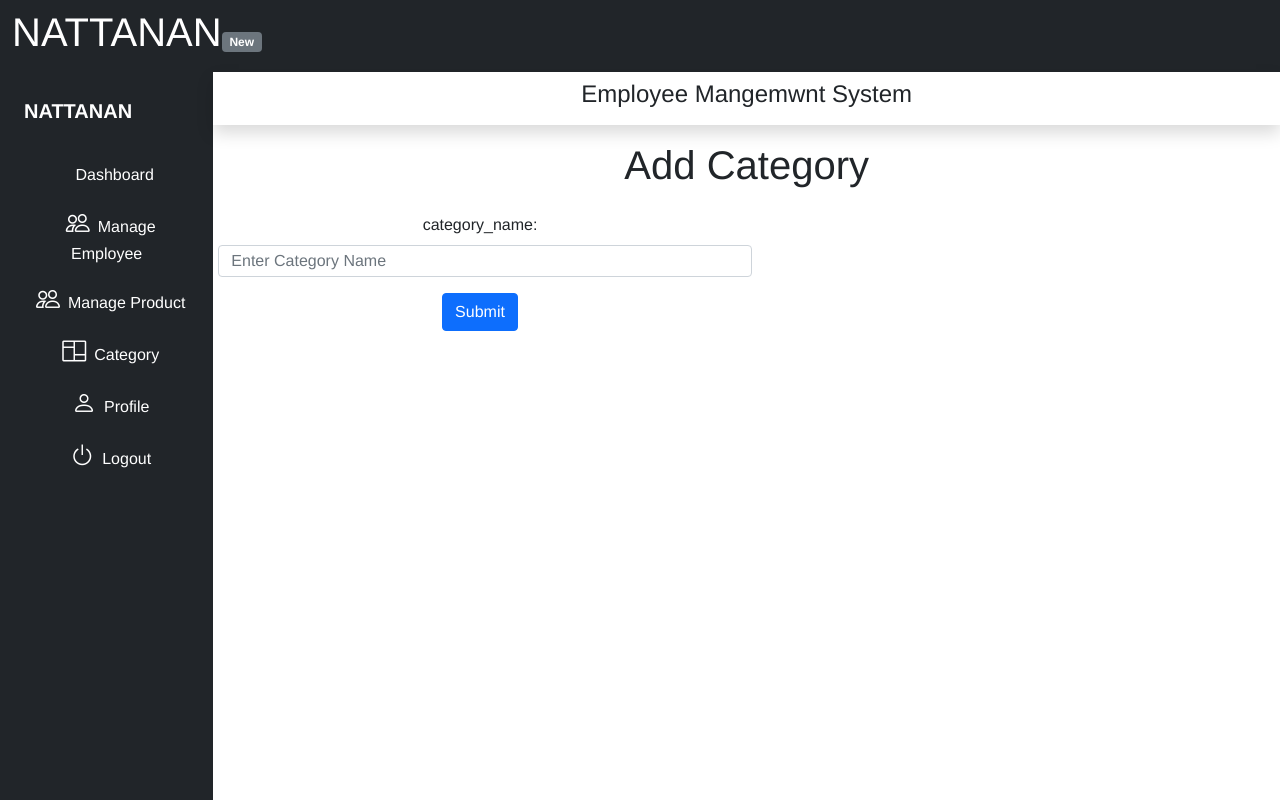
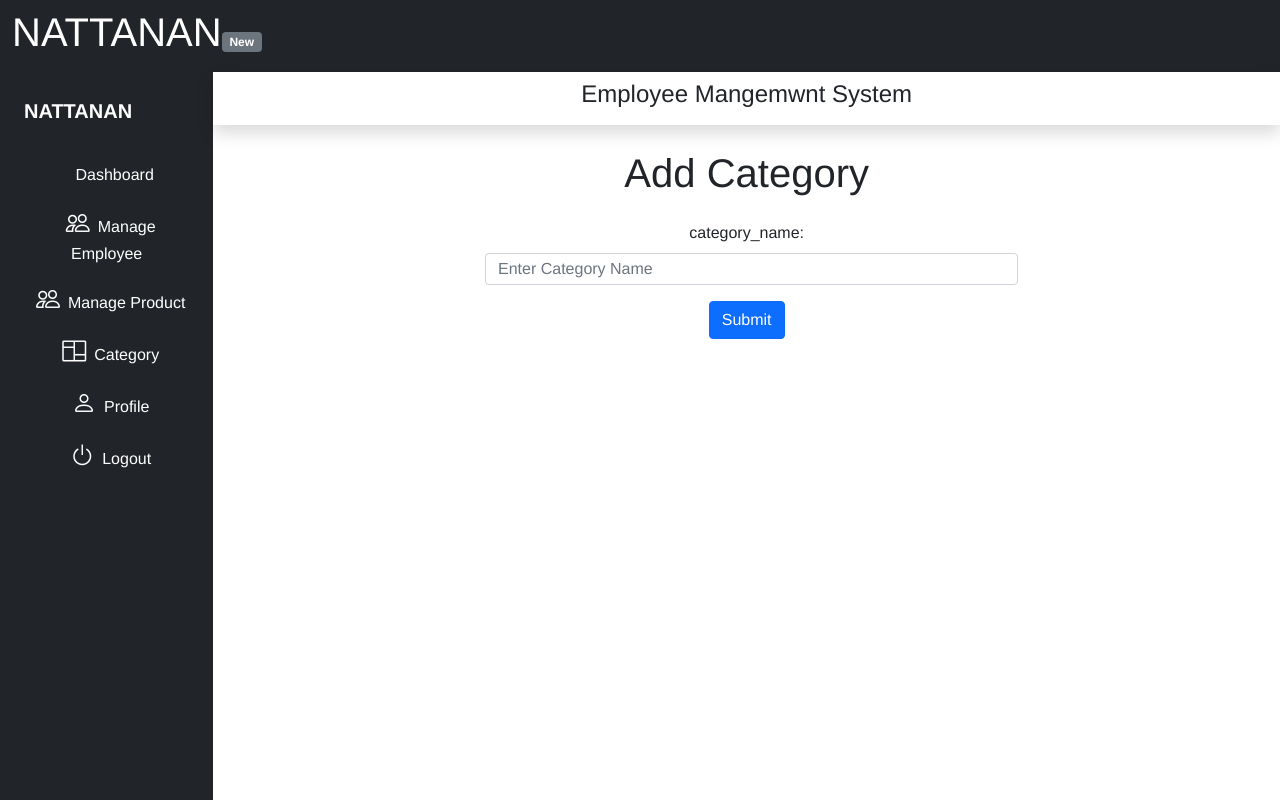
Before and after one commit to newweww/onlineshopping, a React (Create React App) app in the folder my-app/: page /dashboard/add_category in a window 1280 px wide. Shown: the top 800 px of the page. Built offline with nearby package versions, Linux system fonts and the light colour scheme.

Commit message:
adjust manege product and category page

```diff
--- a/my-app/src/App.js
+++ b/my-app/src/App.js
@@ -29,8 +29,7 @@
 
     return (
         <div className='App'>
-            <div>
-                <div>
+            <div className="align-items-center">
                     <Header />
                     <Routes>
                         <Route path="/" element={<Login />} />
@@ -56,7 +55,6 @@
                     </Routes>
                 </div>
                 <Footer />
-            </div>
         </div>
     );
 }
--- a/my-app/src/admin/ProductManage/CreateProduct.js
+++ b/my-app/src/admin/ProductManage/CreateProduct.js
@@ -36,7 +36,7 @@
   };
 
   return (
-    <div className='d-flex align-item-center flex-column mt-3'>
+    <div className='d-flex align-items-center justify-content-top flex-column vh-100 mt-4'>
       <h1>Add a Book</h1>
       <form className='w-50' onSubmit={handleSubmit}>
         <div class="mb-3 mt-3">
--- a/my-app/src/admin/ProductManage/ProductList.js
+++ b/my-app/src/admin/ProductManage/ProductList.js
@@ -26,8 +26,10 @@
   }
 
   return (
-    <div className='container mt-5'>
+    <div className='container mt-5 '>
+      <div className='d-flex justify-content-between'>
       <Link to="/dashboard/create" className="btn btn-success" >Add Book</Link>
+      </div>
       {data.length !== 0 ?
         <table class="table">
           <thead>
--- a/my-app/src/admin/component/AddCategory.js
+++ b/my-app/src/admin/component/AddCategory.js
@@ -23,9 +23,9 @@
     };
 
     return (
-      <div className='d-flex align-item-center flex-column mt-3'>
+      <div className='d-flex align-items-center justify-content-top flex-column vh-100 mt-4'>
         <h1>Add Category</h1>
-        <form className='w-50' onSubmit={handleSubmit}>
+        <form className='w-50 ' onSubmit={handleSubmit}>
           <div class="mb-3 mt-3">
             <label for="category_name" class="form-label">category_name:</label>
             <input type="text" class="form-control" id="category_name" placeholder="Enter Category Name" name="category_name" onChange={(e) => setValues({ ...values, category_name: e.target.value })} />
--- a/my-app/src/admin/component/Category.js
+++ b/my-app/src/admin/component/Category.js
@@ -22,7 +22,9 @@
 
     return (
         <div className='container mt-5'>
+            <div className='d-flex justify-content-between'>
                 <Link to="/dashboard/add_category" className="btn btn-success" >Add Category</Link>
+            </div>
             {data.length !== 0 ?
                 <table class="table">
                     <thead>
```
Lines whose indentation alone changed are shown as unchanged.
